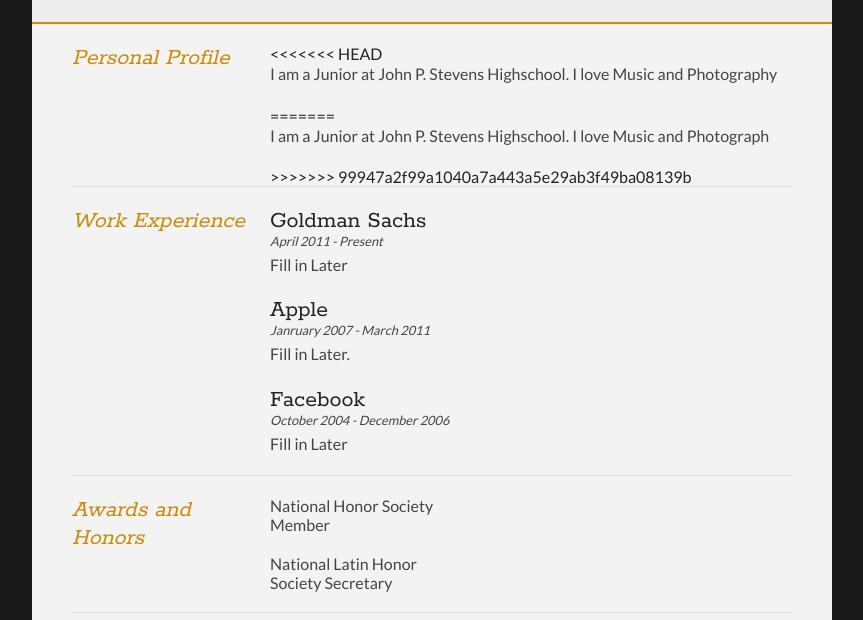
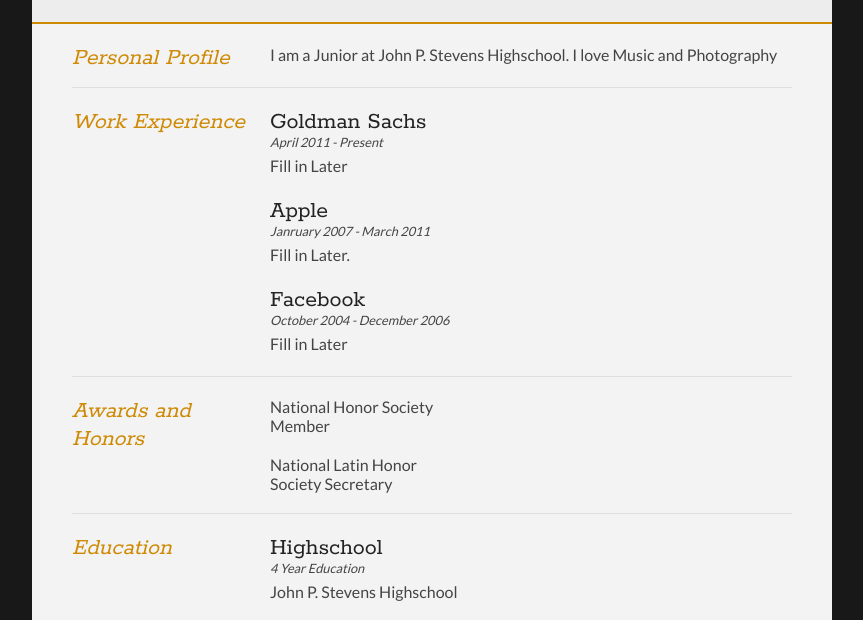
Before and after one commit to raghavnc/raghavnc.github.io, a plain HTML site: page index.html in a window 1280 px wide. Shown: the part 152-772 px from the top of the page, without its empty margins (208-1071 px from the left). Drawn offline with Linux system fonts and the light colour scheme.

Commit message:
Remove Bug

```diff
--- a/index.html
+++ b/index.html
@@ -41,11 +41,7 @@
 				</div>
 
 				<div class="sectionContent">
-<<<<<<< HEAD
 					<p>I am a Junior at John P. Stevens Highschool. I love Music and Photography</p>
-=======
-					<p>I am a Junior at John P. Stevens Highschool. I love Music and Photograph</p>
->>>>>>> 99947a2f99a1040a7a443a5e29ab3f49ba08139b
 				</div>
 			</article>
 			<div class="clear"></div>
```
